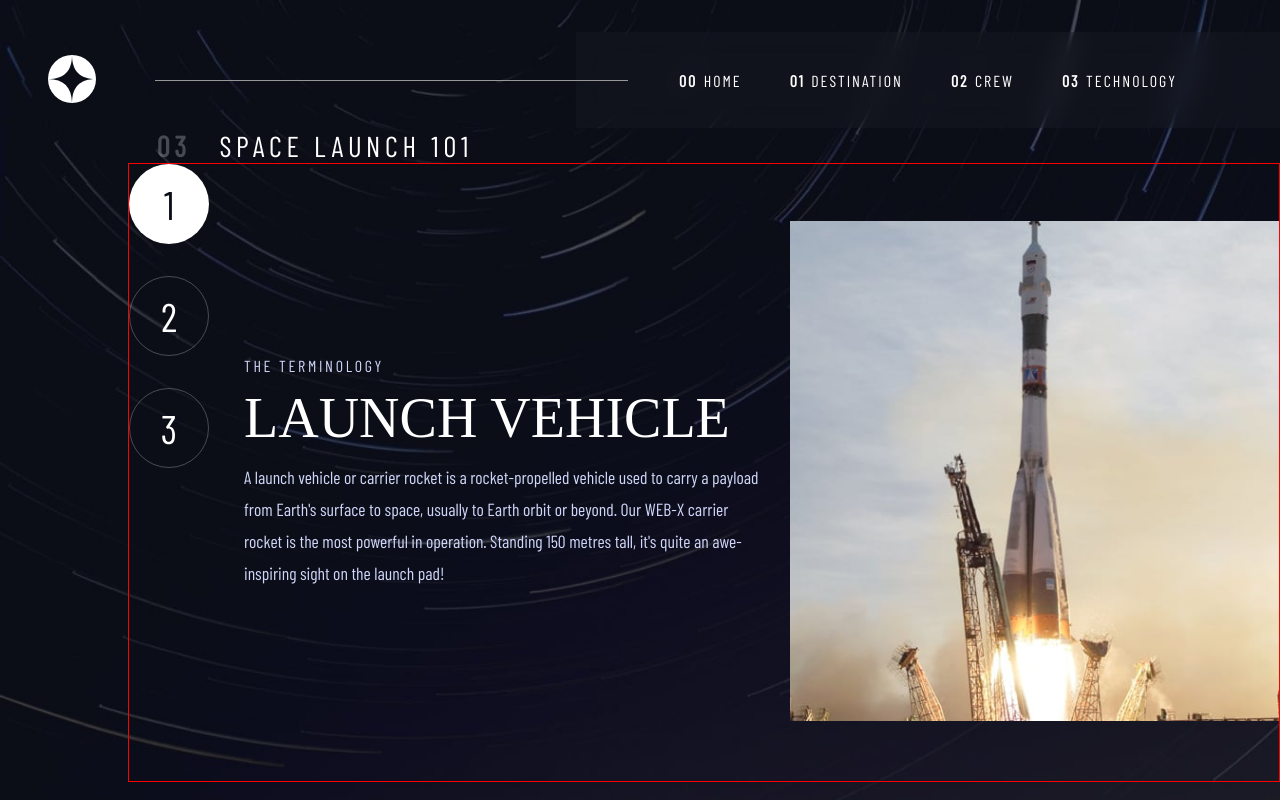
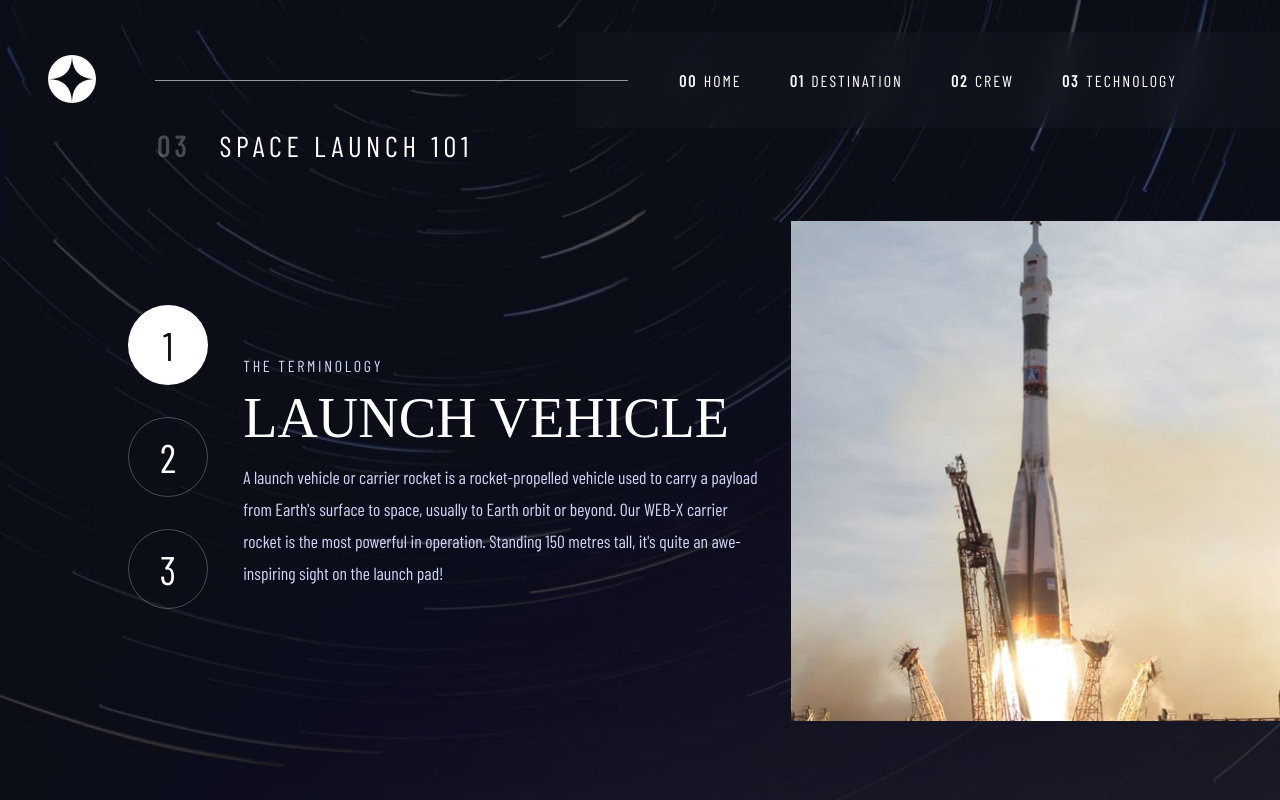
Before and after one commit to thel3onardo/space-tourism, a Vue app: page /#/technology in a window 1280 px wide. Built offline with nearby package versions, Linux system fonts and the light colour scheme; a web font is replaced by a local one.

Commit message:
fix: Wrong flex items alignments fixed.

```diff
--- a/src/views/Technology.vue
+++ b/src/views/Technology.vue
@@ -86,11 +86,13 @@ export default {
         display: flex
         height: 99%
         position: relative
-        border: 1px solid red
 
     .technology__content__menu
         display: flex
         flex-direction: column
+        justify-content: center
+
+        height: 100%
         padding-right: 5%
 
     .technology__content-container
```
